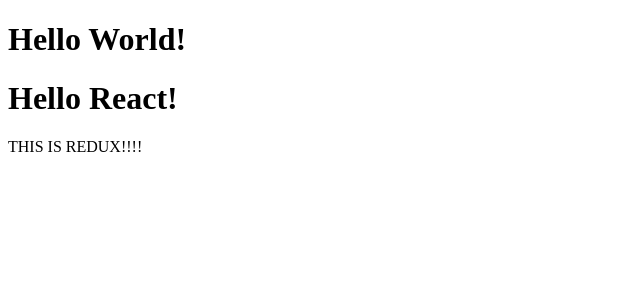
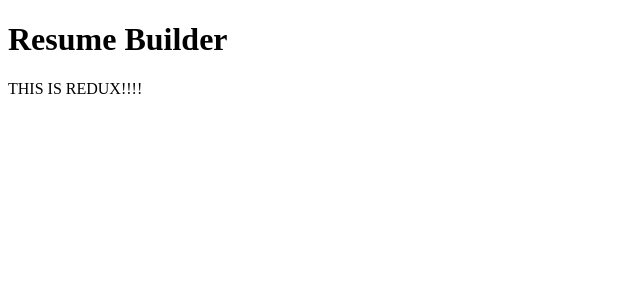
Before and after one commit to gordon2012/resume, a React app: page / in a window 1280 px wide. Shown: the top 300 px of the page, without its empty margins (0-640 px from the left). Built offline with nearby package versions, Linux system fonts and the light colour scheme.

Commit message:
clean up boilerplate

```diff
--- a/index.html
+++ b/index.html
@@ -5,7 +5,6 @@
 		<title>Resume Builder</title>
 	</head>
 	<body>
-		<h1>Hello World!</h1>
 		<div id="app"></div>
 		<script src="bundle.js"></script>
 	</body>
--- a/src/components/resumeApp.jsx
+++ b/src/components/resumeApp.jsx
@@ -6,7 +6,7 @@
 	render() {
 		return (
 			<div>
-				<h1>Hello React!</h1>
+				<h1>Resume Builder</h1>
 				<p>THIS IS REDUX!!!!</p>
 
 			</div>
```
